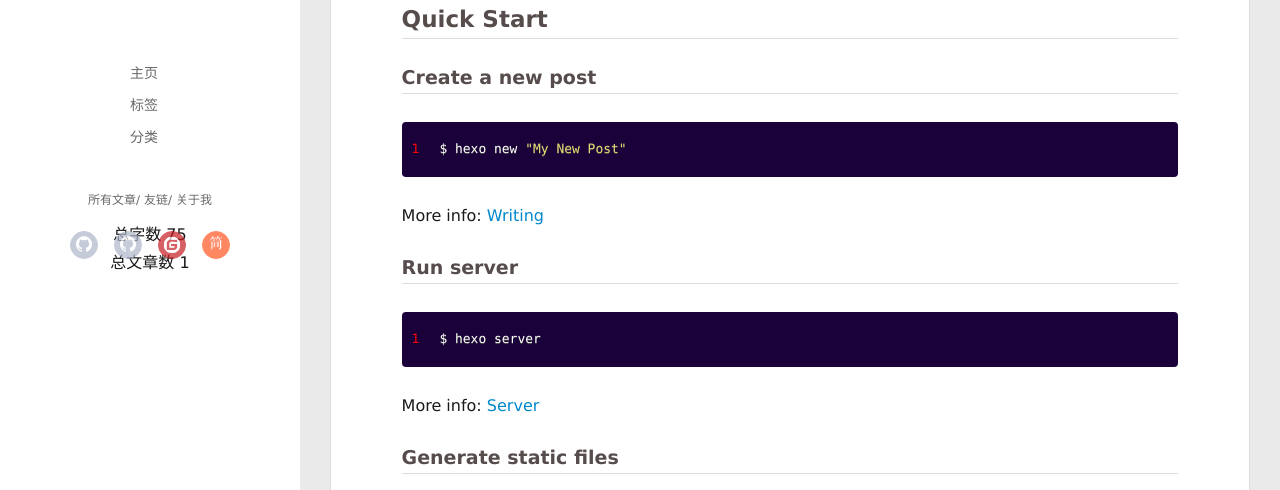
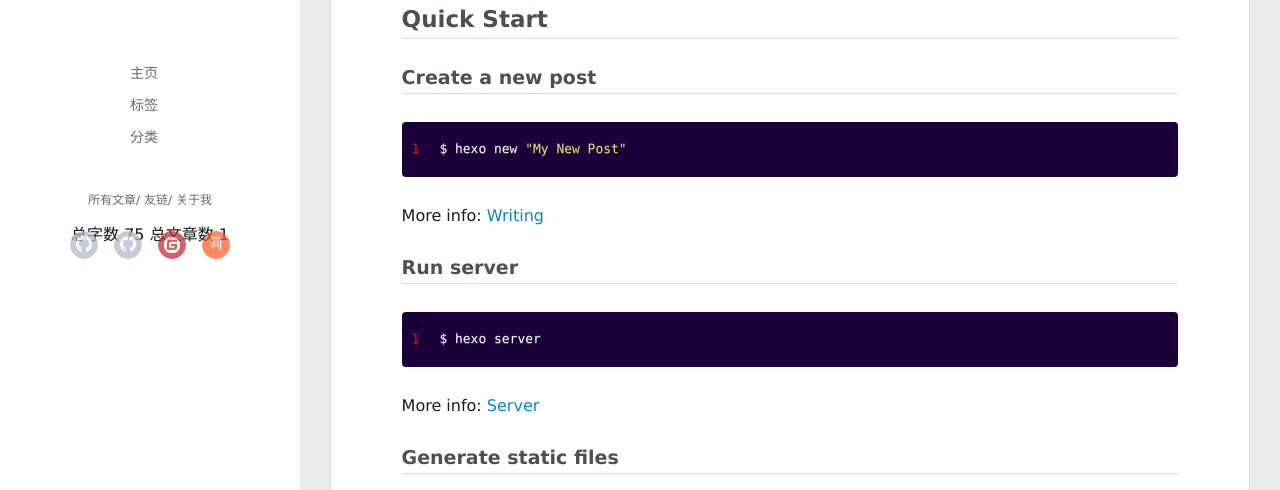
Before and after one commit to rongrongworking/rongrongworking.github.io, a plain HTML site: page 2022/12/13/hello-world/index.html in a window 1280 px wide. Shown: the part 310-800 px from the top of the page. Drawn offline with Linux system fonts and the light colour scheme; some packages are replaced by stand-ins of ours; a script that the page names is missing.

Commit message:
Site updated: 2022-12-13 22:36:28

```diff
--- a/2022/12/13/hello-world/index.html
+++ b/2022/12/13/hello-world/index.html
@@ -126,10 +126,7 @@
 
 		</nav>
 		<nav>
-			总字数 <span class="post-count">75</span>
-		</nav>
-		<nav>
-			总文章数 1
+			总字数 75 总文章数 1
 		</nav>
 	</header>
 </div>
```
Also changed, not shown: archives/2022/12/index.html (+1 -4 lines), archives/2022/index.html (+1 -4 lines), archives/index.html (+1 -4 lines), categories/index.html (+1 -4 lines), categories/其他/index.html (+1 -4 lines), index.html (+1 -4 lines), tags/index.html (+1 -4 lines), tags/jQuery/index.html (+1 -4 lines), tags/表单验证/index.html (+1 -4 lines), tags/表格/index.html (+1 -4 lines).
